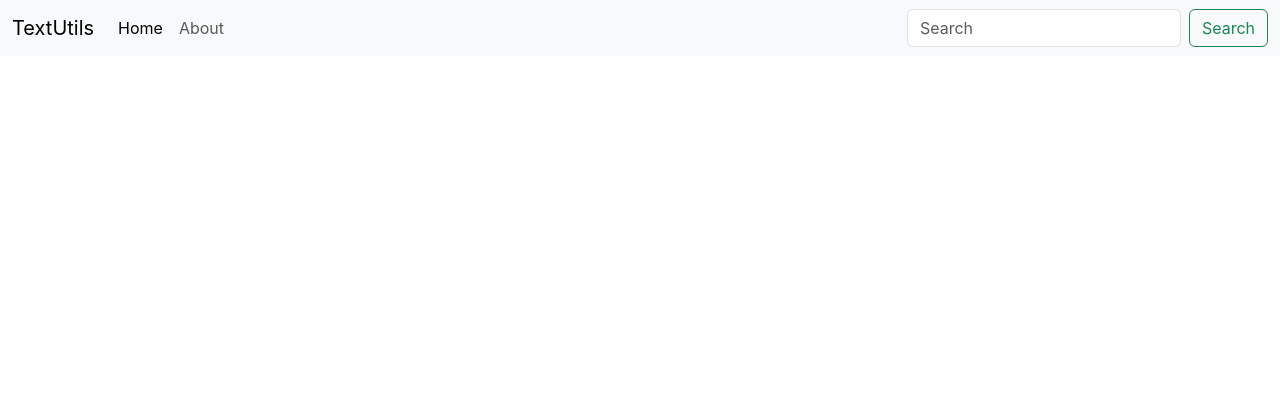
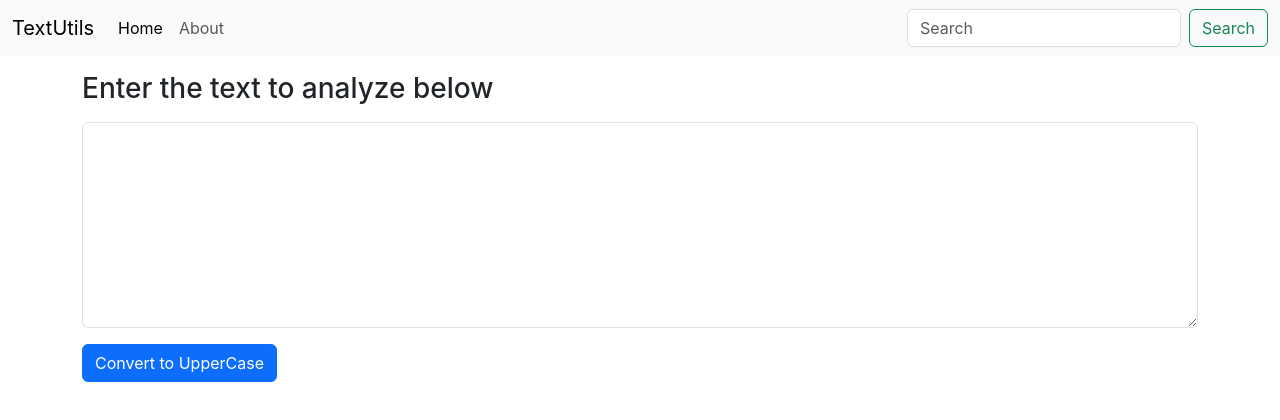
Before and after one commit to hrincredible007/TextUtils, a React (Create React App) app: page / in a window 1280 px wide. Shown: the top 420 px of the page. Built offline with nearby package versions, Linux system fonts and the light colour scheme.

Commit message:
UpperCase Conversion of the input text

```diff
--- a/src/App.js
+++ b/src/App.js
@@ -1,34 +1,23 @@
-import './App.css';
+import "./App.css";
+import NavBar from "./components/NavBar";
+import TextForm from "./components/TextForm";
+import Proptypes from 'prop-types'
 function App() {
   return (
+    <div>
+      <NavBar title = "TextUtils"/>
 
-    <div>
-      <nav className="navbar navbar-expand-lg bg-body-tertiary col-back">
-  <div className="container-fluid">
-    <a className="navbar-brand" href= "/">TextUtils</a>
-    <button className="navbar-toggler" type="button" data-bs-toggle="collapse" data-bs-target="#navbarSupportedContent" aria-controls="navbarSupportedContent" aria-expanded="false" aria-label="Toggle navigation">
-      <span className="navbar-toggler-icon"></span>
-    </button>
-    <div className="collapse navbar-collapse" id="navbarSupportedContent">
-      <ul className="navbar-nav me-auto mb-2 mb-lg-0">
-        <li className="nav-item">
-          <a className="nav-link active" aria-current="page" href= "/">Home</a>
-        </li>
-        <li className="nav-item">
-          <a className="nav-link" href= "/">About</a>
-        </li>
-
-      </ul>
-      <form className="d-flex" role="search">
-        <input className="form-control me-2" type="search" placeholder="Search" aria-label="Search"/>
-        <button className="btn btn-outline-success" type="submit">Search</button>
-      </form>
-    </div>
-  </div>
-</nav>
-
+      <TextForm heading = "Enter the text to analyze below"></TextForm>
     </div>
   );
 }
 
+// NavBar.defaultProps = {
+//   title: "Hero"
+// }
+
+NavBar.Proptypes = {
+  title: Proptypes.string
+}
+
 export default App;
--- /dev/null
+++ b/src/components/NavBar.js
@@ -0,0 +1,53 @@
+import React from "react";
+
+const NavBar = (props) => {
+  return (
+    <div>
+      <nav className="navbar navbar-expand-lg bg-body-tertiary col-back">
+        <div className="container-fluid">
+          <a className="navbar-brand" href="/">
+            {props.title}
+          </a>
+          <button
+            className="navbar-toggler"
+            type="button"
+            data-bs-toggle="collapse"
+            data-bs-target="#navbarSupportedContent"
+            aria-controls="navbarSupportedContent"
+            aria-expanded="false"
+            aria-label="Toggle navigation"
+          >
+            <span className="navbar-toggler-icon"></span>
+          </button>
+          <div className="collapse navbar-collapse" id="navbarSupportedContent">
+            <ul className="navbar-nav me-auto mb-2 mb-lg-0">
+              <li className="nav-item">
+                <a className="nav-link active" aria-current="page" href="/">
+                  Home
+                </a>
+              </li>
+              <li className="nav-item">
+                <a className="nav-link" href="/">
+                  About
+                </a>
+              </li>
+            </ul>
+            <form className="d-flex" role="search">
+              <input
+                className="form-control me-2"
+                type="search"
+                placeholder="Search"
+                aria-label="Search"
+              />
+              <button className="btn btn-outline-success" type="submit">
+                Search
+              </button>
+            </form>
+          </div>
+        </div>
+      </nav>
+    </div>
+  );
+};
+
+export default NavBar;
--- /dev/null
+++ b/src/components/TextForm.js
@@ -0,0 +1,21 @@
+import React from "react";
+
+const TextForm = (props) => {
+  return (
+    <div>
+      <div className="container my-3">
+        <h3 class="y-3">{props.heading}</h3>
+        <div className="my-3">
+          <textarea
+            className="form-control"
+            id="exampleFormControlTextarea1"
+            rows="8"
+          ></textarea>
+        </div>
+      <button type="button" class="btn btn-primary">Convert to UpperCase</button>
+</div>
+    </div>
+  );
+};
+
+export default TextForm;
```
Also changed, not shown: src/components/NavBar.css (added).
